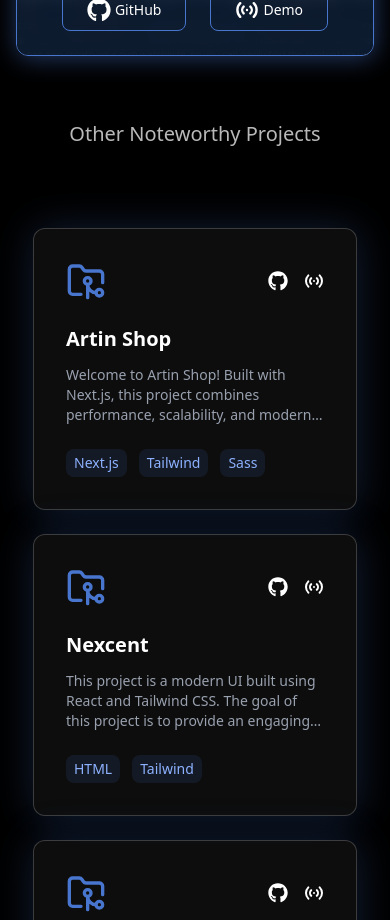
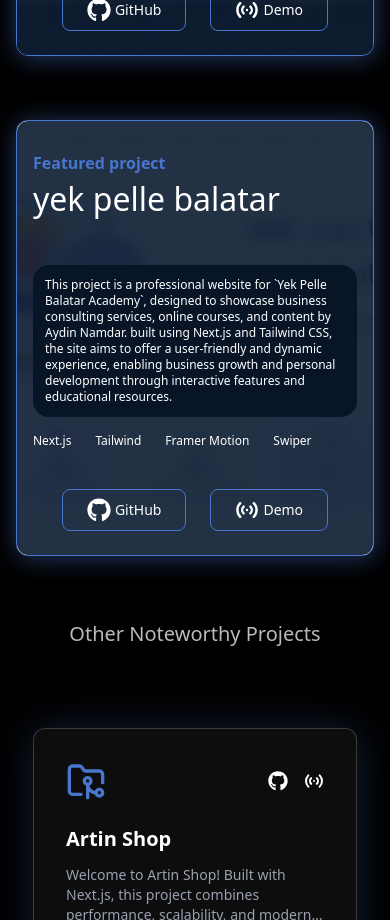
Before and after one commit to bagheri-dev/personal-website, a Next.js app: page / in a window 390 px wide. Shown: the part 3180-4100 px from the top of the page. Built offline with nearby package versions, Linux system fonts and the light colour scheme.

Commit message:
add project and update accordion card

```diff
--- a/src/Components/index/Card/CardAccordion.tsx
+++ b/src/Components/index/Card/CardAccordion.tsx
@@ -10,8 +10,8 @@ type Props = {
 export const CardAccordion = (props : Props) => {
     return (
         <div>
-            <AccordionItem value={`item-${props.item}`} className="bg-[#0C1B31] rounded-xl px-2 py-1">
-                <AccordionTrigger className="text-lg lg:text-xl">{props.questions}</AccordionTrigger>
+            <AccordionItem value={`item-${props.item}`} className="border border-[#0C1B31] rounded-xl px-2 py-1 space-y-2">
+                <AccordionTrigger className="text-lg lg:text-xl cursor-pointer">{props.questions}</AccordionTrigger>
                 <AccordionContent className="text-sm lg:text-lg">
                     {props.answer}
                 </AccordionContent>
--- a/src/Components/index/Portfolio.tsx
+++ b/src/Components/index/Portfolio.tsx
@@ -41,6 +41,14 @@ const projects: Project[] = [
         tech: ["Next.js", "Tailwind", "REST Api", "tanstack query", "Framer Motion", "Swiper"],
         github: "https://github.com/bagheri-dev/streom-vibe",
         demo: "https://streom-vibe.vercel.app/",
+    },
+    {
+        title: "yek pelle balatar",
+        image: "/projects/yek-pelle-balatar.webp",
+        description: "This project is a professional website for `Yek Pelle Balatar Academy`, designed to showcase business consulting services, online courses, and content by Aydin Namdar. built using Next.js and Tailwind CSS, the site aims to offer a user-friendly and dynamic experience, enabling business growth and personal development through interactive features and educational resources. ",
+        tech: ["Next.js", "Tailwind","Framer Motion", "Swiper"],
+        github: "https://github.com/bagheri-dev/yek-pelle-balatar",
+        demo: "https://yek-pelle-balatar.vercel.app/",
     },
 ]
 
```
Also changed, not shown: public/projects/yek-pelle-balatar.webp (added).
